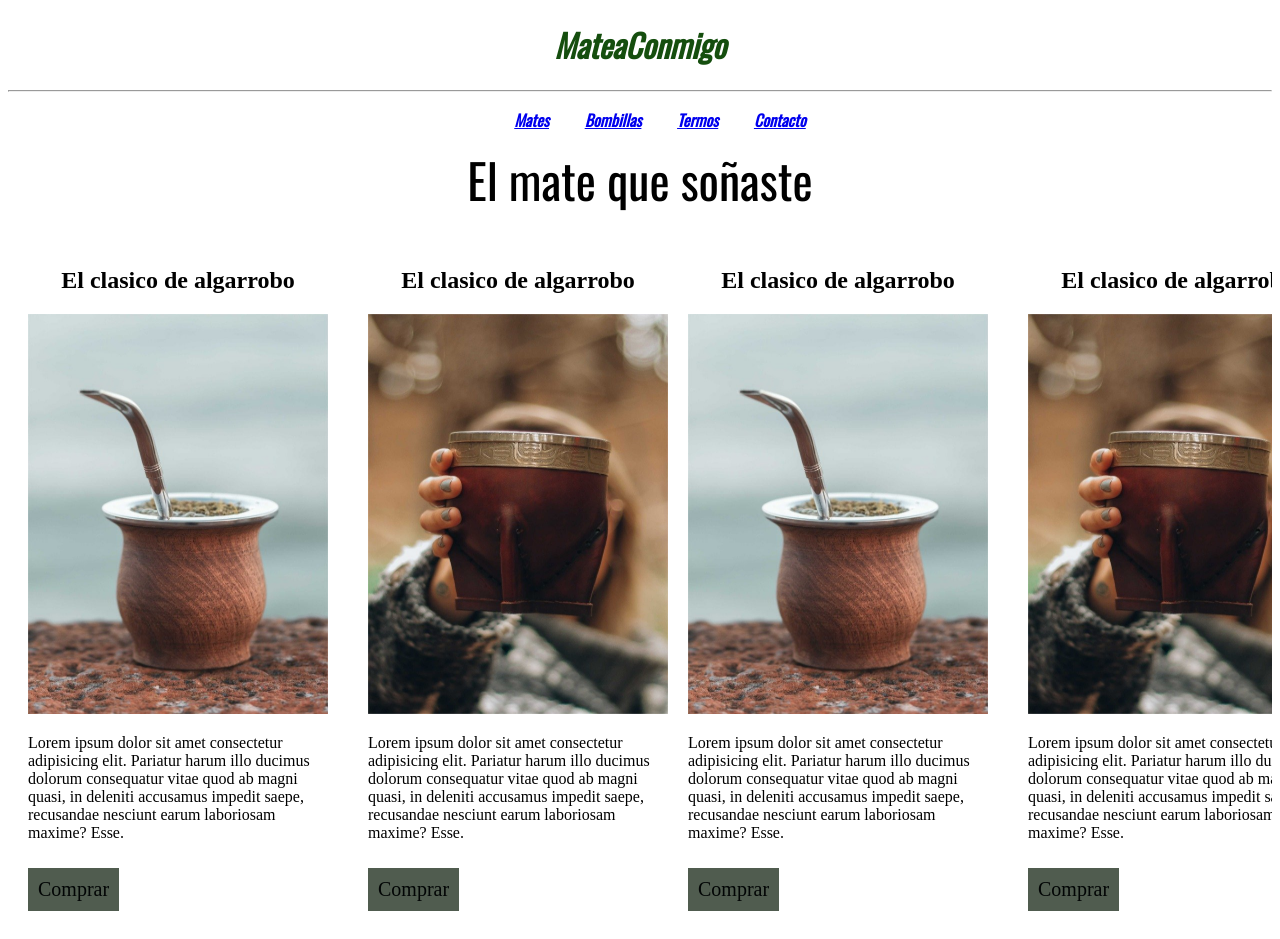
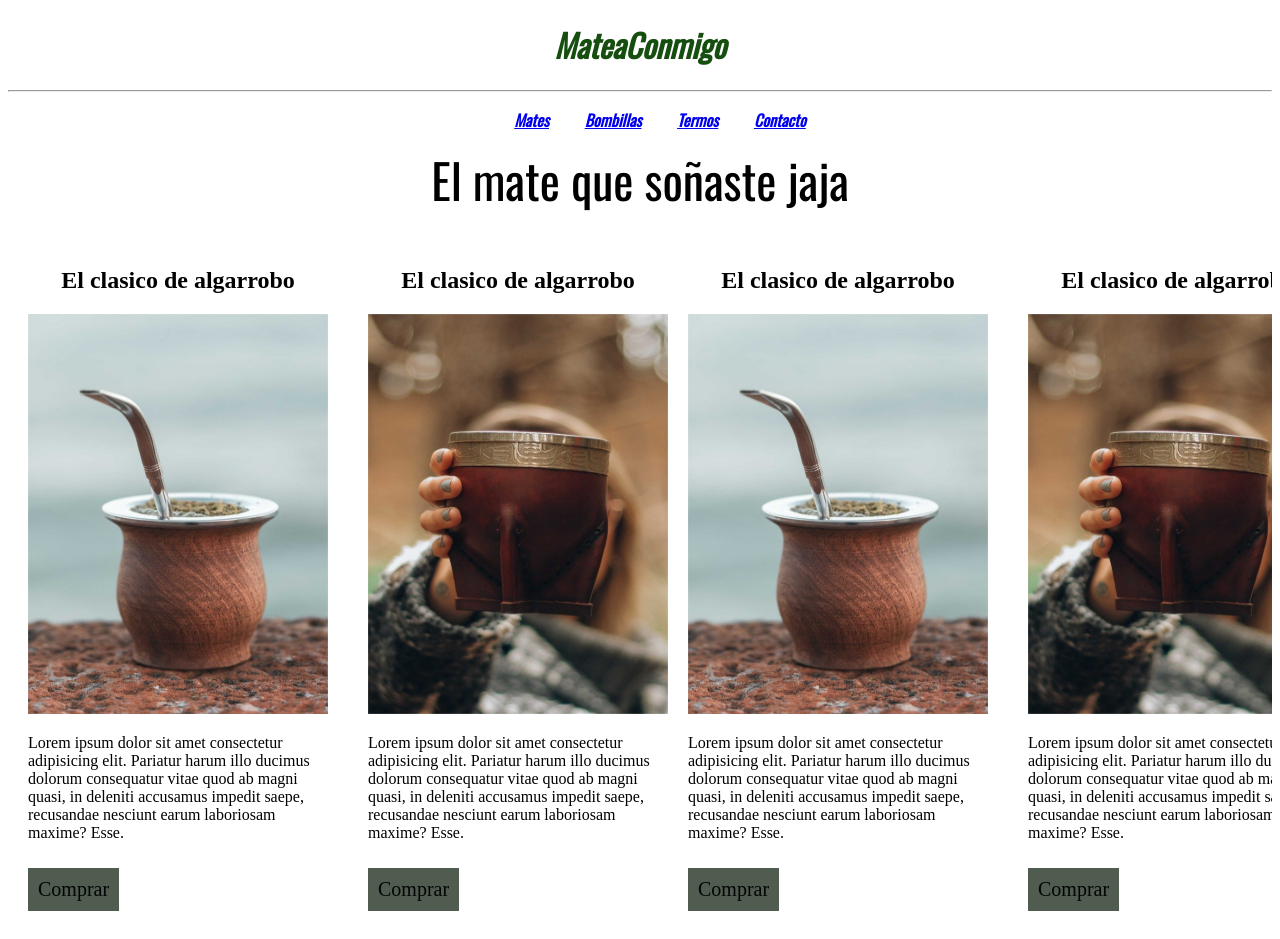
Before and after one commit to KevinB123456/proyecto-mates, a plain HTML site: page mates.html in a window 1280 px wide. Drawn offline with nearby package versions, Linux system fonts and the light colour scheme.

Commit message:
cambie mi h1 de mates

```diff
--- a/mates.html
+++ b/mates.html
@@ -41,7 +41,7 @@ rel="stylesheet">
 
 </header>
 
-<h2 class="titulo1">El mate que soñaste</h2>
+<h2 class="titulo1">El mate que soñaste jaja</h2>
 
 <a name="Mates"></a>
 <div class="slider-producto">
```
